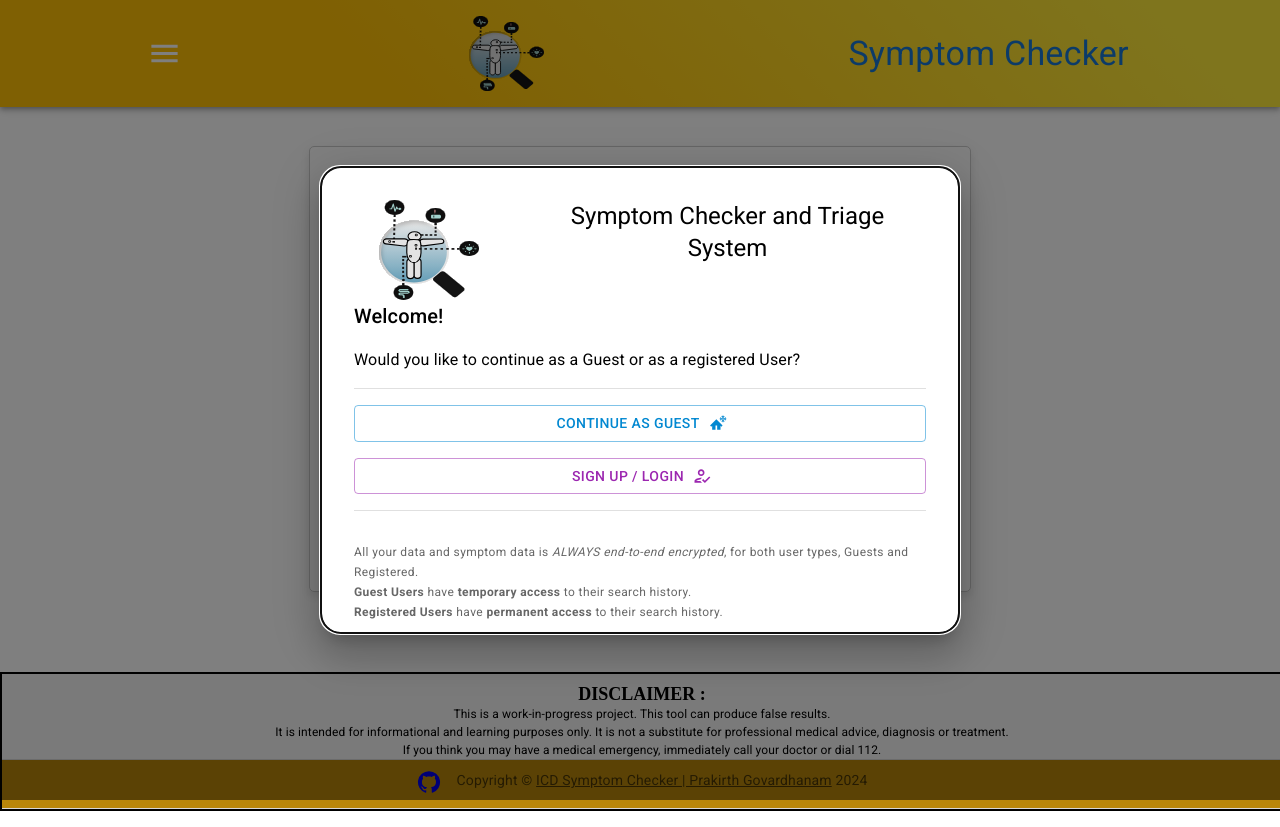
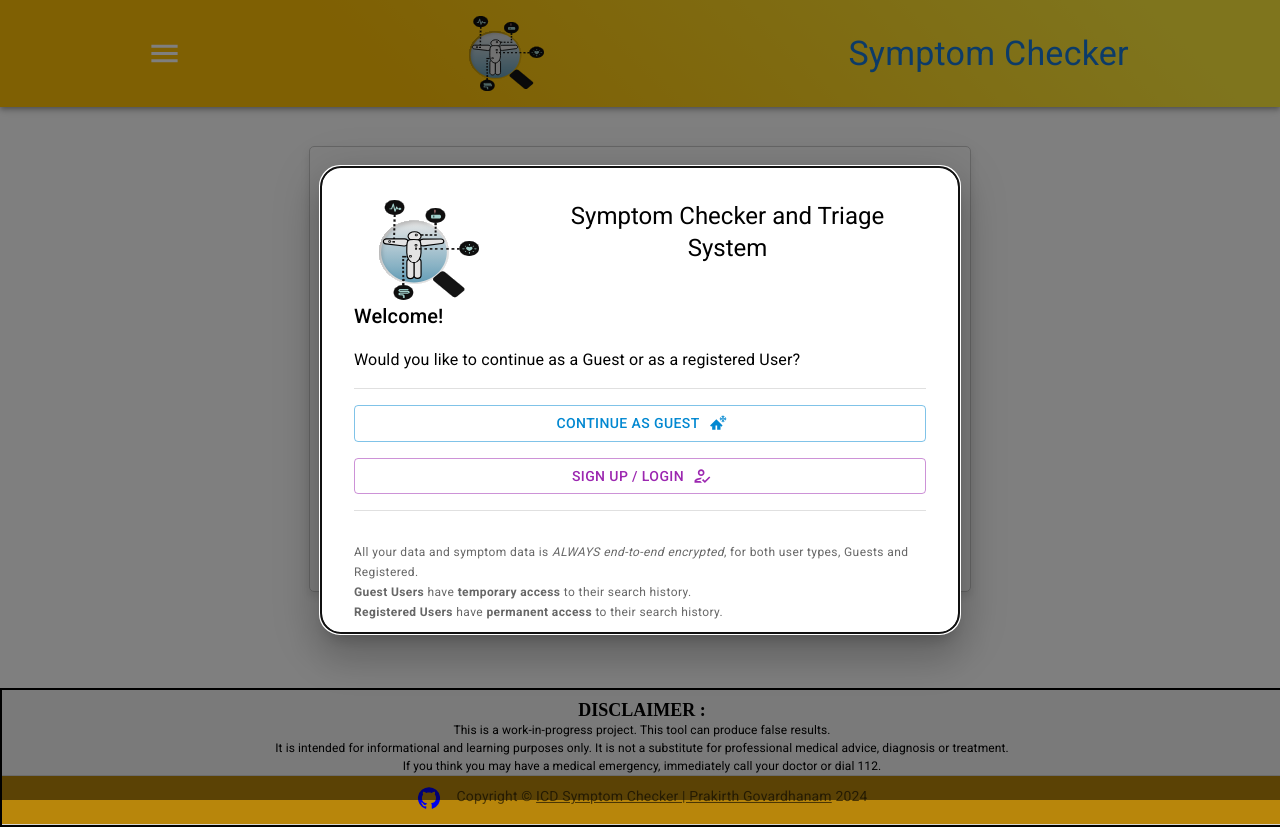
Before and after one commit to prak112/Symptom-Checker-frontend, a React (Vite) app in the folder symptom-checker-frontend/: page / in a window 1280 px wide. Built offline with nearby package versions, Linux system fonts and the light colour scheme.

Commit message:
chore: Adjust viewport height

```diff
--- a/symptom-checker-frontend/src/App.jsx
+++ b/symptom-checker-frontend/src/App.jsx
@@ -31,7 +31,7 @@ import DisplayDiagnosis from './components/DisplayDiagnosis.jsx'
 export default function App() {
   // styles
   const mainDivStyle = {
-    minHeight: 'calc(100vh - 16vh)',
+    minHeight: 'calc(100vh - 14vh)',
   }
 
   // setup state and context
```
